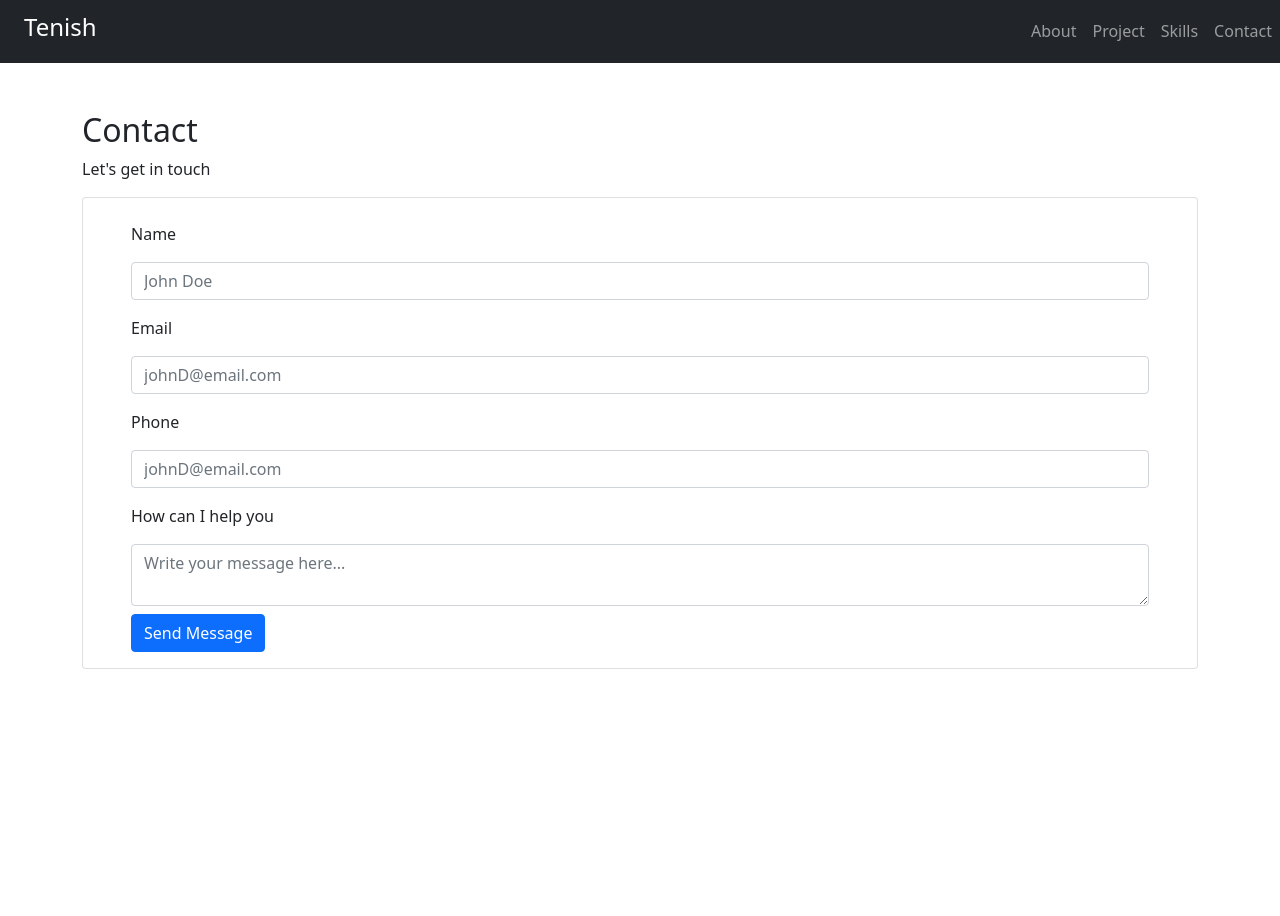
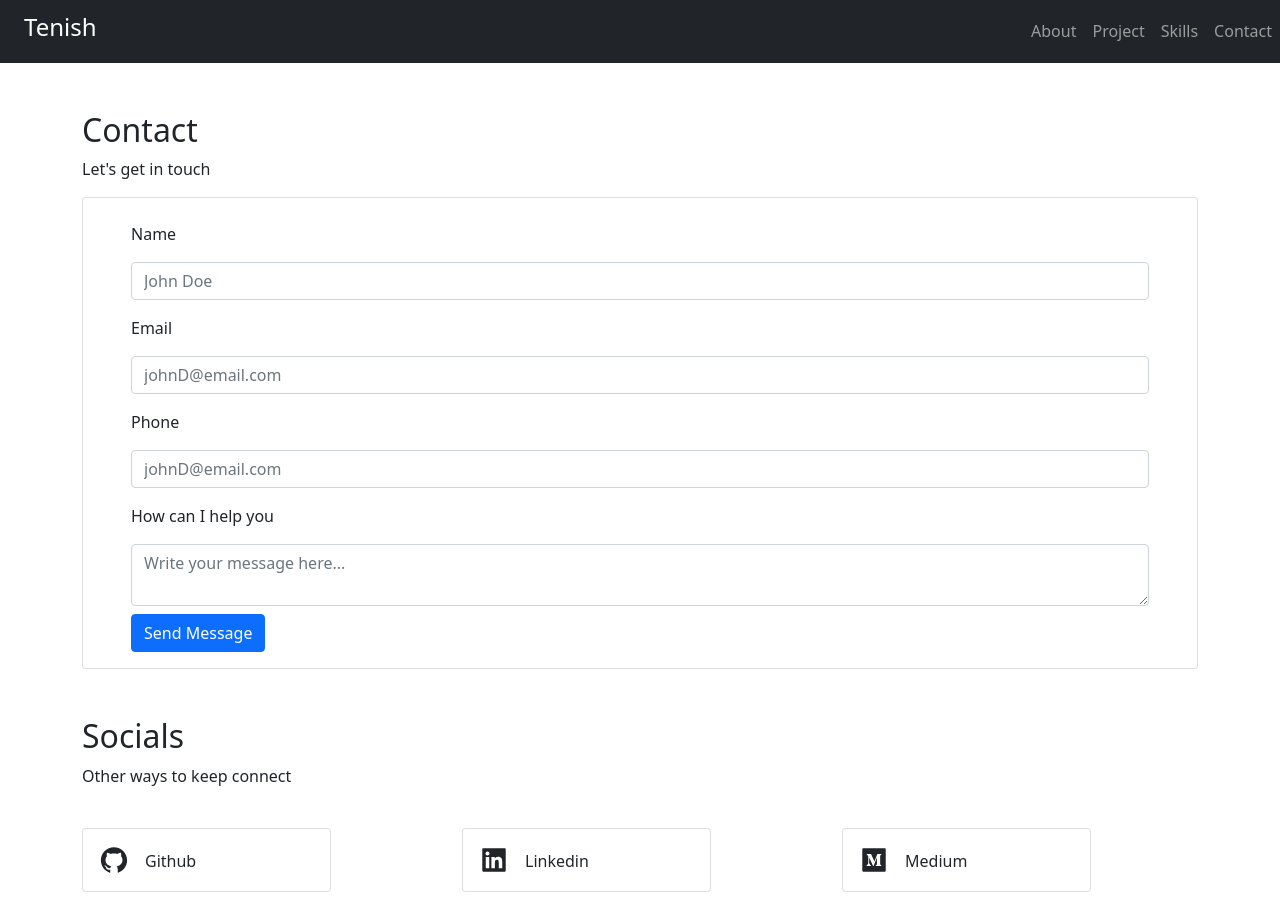
Before and after one commit to Tenish14/pwa_personal_portfolio, a React (Create React App) app: page /contact in a window 1280 px wide. Before the commit the page ends 800 px from the top, so only its background shows below. Built offline with nearby package versions, Linux system fonts and the light colour scheme.

Commit message:
changes_in_contact

```diff
--- a/package.json
+++ b/package.json
@@ -10,6 +10,7 @@
     "react": "^17.0.2",
     "react-bootstrap": "^1.6.1",
     "react-dom": "^17.0.2",
+    "react-icons": "^4.2.0",
     "react-router-dom": "^5.2.1",
     "react-scripts": "4.0.3",
     "typewriter-effect": "^2.18.0",
--- a/src/App.js
+++ b/src/App.js
@@ -1,7 +1,6 @@
 import React from "react";
 import TopNav from "./TopNav";
 import { BrowserRouter as Router, Switch, Route } from "react-router-dom";
-
 import "./App.css";
 import AboutMe from "./components/AboutMe";
 import Contact from "./components/Contact";
@@ -37,9 +36,9 @@ function App() {
             <HomePage />
           </Route>
         </Switch>
-
       </div>
     </Router>
+
 
 
   );
--- a/src/components/Contact.js
+++ b/src/components/Contact.js
@@ -1,5 +1,7 @@
 import React from "react";
 import { Form, Card, Button } from "react-bootstrap";
+import { AiOutlineGithub, AiFillLinkedin, AiFillMediumSquare } from "react-icons/ai";
+import { links } from "./vars/links";
 
 function Contact () {
     return (
@@ -58,6 +60,36 @@ function Contact () {
                 </Form>
                 </div>
                 </Card>
+
+                <h2 className="mt-5">Socials</h2>
+                <p>Other ways to keep connect</p>
+                <div className="row py-4">
+                    <div className="col-md-4">
+                        <Card style={{width: "70%"}}>
+                            <Card.Body className="d-flex">
+                                <AiOutlineGithub size={30} />
+                                <Card.Text className="px-3 mt-1"><a href={links.github} target="_blank" rel="noreferrer" style={{textDecoration: "none"}} className="text-dark">Github</a></Card.Text>
+                            </Card.Body>
+                        </Card>
+                    </div>
+                    <div className="col-md-4">
+                        <Card style={{width: "70%"}}>
+                        <Card.Body className="d-flex">
+                                <AiFillLinkedin size={30} />
+                                <Card.Text className="px-3 mt-1"><a href={links.linkedin} target="_blank" rel="noreferrer" style={{textDecoration: "none"}} className="text-dark">Linkedin</a></Card.Text>
+                            </Card.Body>
+                        </Card>
+                    </div>
+                    <div className="col-md-4">
+                        <Card style={{width: "70%"}}>
+                            <Card.Body className="d-flex">
+                                <AiFillMediumSquare size={30} />
+                                <Card.Text className="px-3 mt-1"><a href={links.medium} target="_blank" rel="noreferrer" style={{textDecoration: "none"}} className="text-dark">Medium</a></Card.Text>
+                            </Card.Body>
+                        </Card>
+                    </div>
+                </div>
+
             </div>
 
         </div>
```
Also changed, not shown: 1 other file (tests, documents, lock files or other folders).
